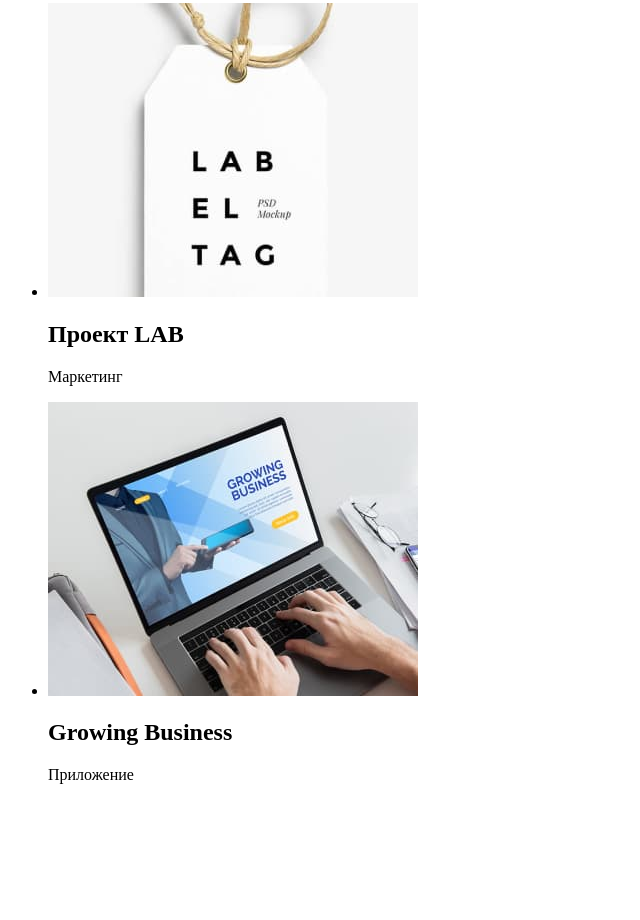
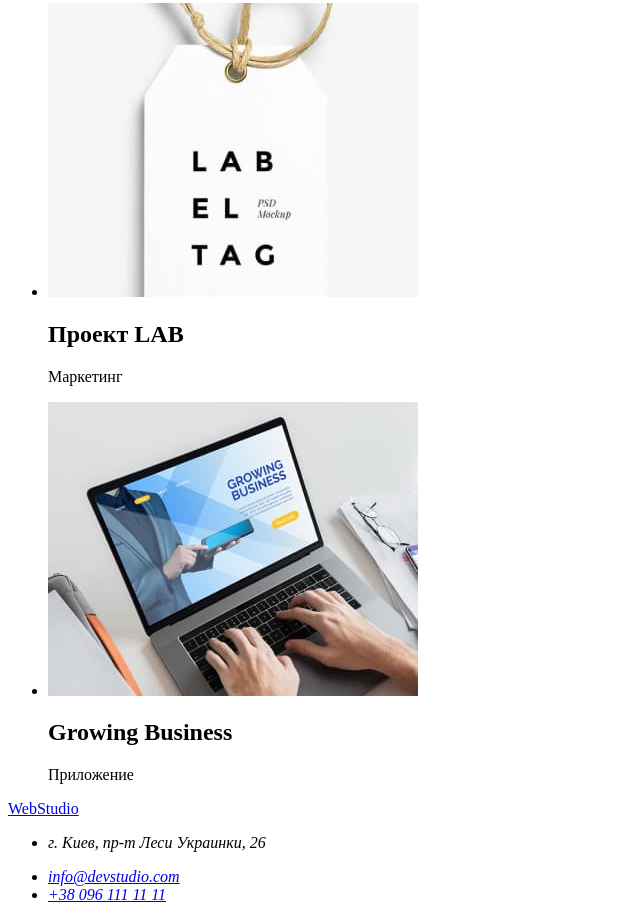
Before and after one commit to mikser93/goit-markup-hw-02, a plain HTML site: page portfolio.html in a window 1280 px wide. Shown: the part 2990-3910 px from the top of the page, without its empty margins (0-640 px from the left). Before the commit the page ends 3790 px from the top, so only its background shows below. Drawn offline with Linux system fonts and the light colour scheme.

Commit message:
add footer

```diff
--- a/portfolio.html
+++ b/portfolio.html
@@ -94,5 +94,17 @@
         </ul>
       </section>
     </main>
+
+    <!--Footer-->
+    <footer>
+      <a href="./index.html">WebStudio</a>
+      <address>
+        <ul>
+          <li><p>г. Киев, пр-т Леси Украинки, 26</p></li>
+          <li><a href="mailto:info@devstudio.com">info@devstudio.com</a></li>
+          <li><a href="tel:+380961111111">+38 096 111 11 11</a></li>
+        </ul>
+      </address>
+    </footer>
   </body>
 </html>
```
